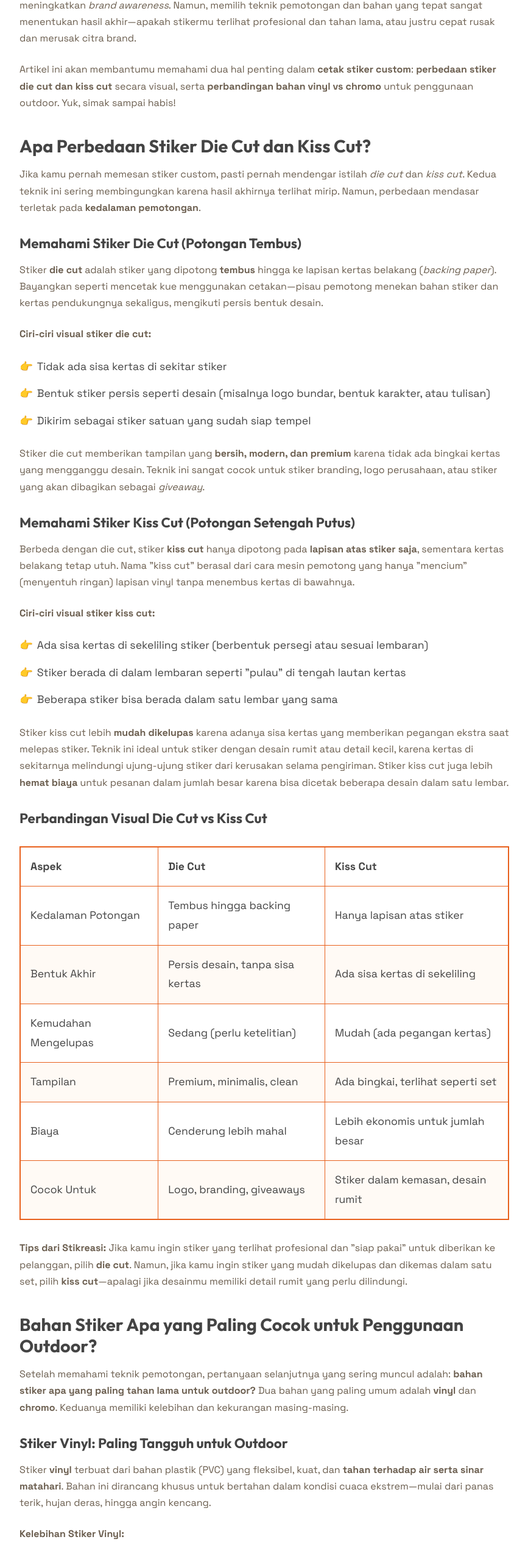
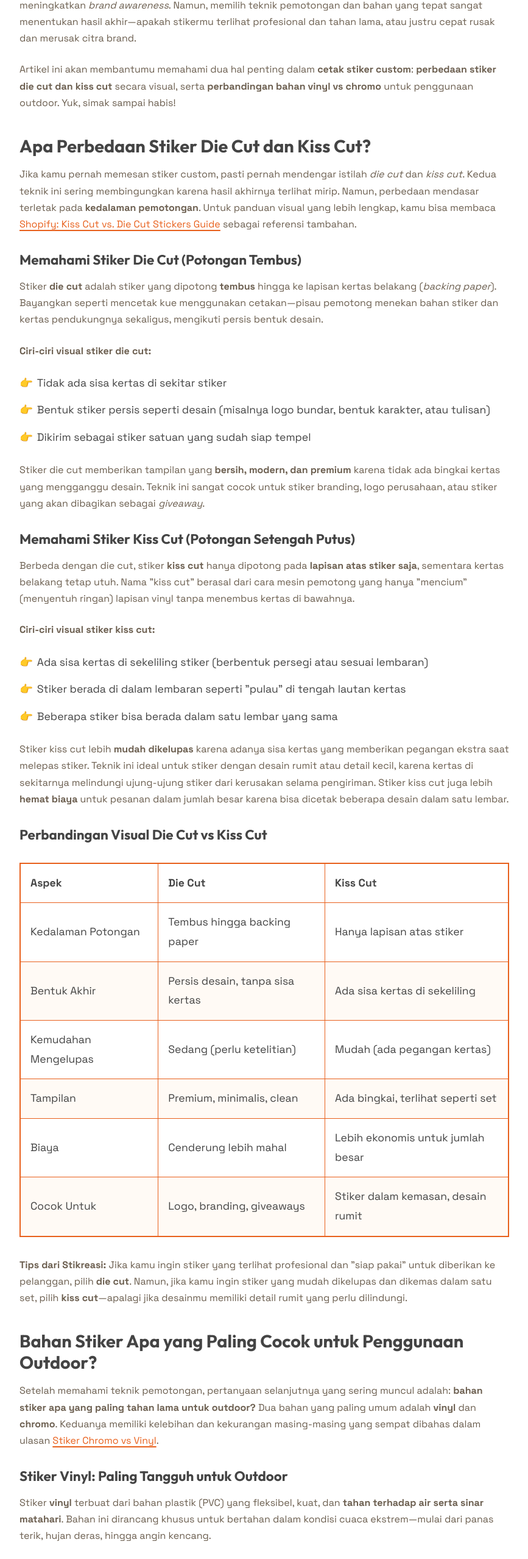
Before and after one commit to manutify/stikreasi, a Next.js app: page /artikel/perbedaan-stiker-die-cut-kiss-cut-vinyl-chromo in a window 1280 px wide. Shown: the part 956-3513 px from the top of the page at 61% size, without its empty margins (206-1073 px from the left). Built offline with nearby package versions, Linux system fonts and the light colour scheme.

Commit message:
Update Isi Artikel

```diff
--- a/src/data/articles.js
+++ b/src/data/articles.js
@@ -18,7 +18,7 @@ export const articles = [
 
 <h2>Apa Perbedaan Stiker Die Cut dan Kiss Cut?</h2>
 
-<p>Jika kamu pernah memesan stiker custom, pasti pernah mendengar istilah <em>die cut</em> dan <em>kiss cut</em>. Kedua teknik ini sering membingungkan karena hasil akhirnya terlihat mirip. Namun, perbedaan mendasar terletak pada <strong>kedalaman pemotongan</strong>.</p>
+<p>Jika kamu pernah memesan stiker custom, pasti pernah mendengar istilah <em>die cut</em> dan <em>kiss cut</em>. Kedua teknik ini sering membingungkan karena hasil akhirnya terlihat mirip. Namun, perbedaan mendasar terletak pada <strong>kedalaman pemotongan</strong>. Untuk panduan visual yang lebih lengkap, kamu bisa membaca <a href="https://www.shopify.com/blog/kiss-cut-vs-die-cut-stickers" target="_blank" rel="noopener noreferrer">Shopify: Kiss Cut vs. Die Cut Stickers Guide</a> sebagai referensi tambahan.</p>
 
 <h3>Memahami Stiker Die Cut (Potongan Tembus)</h3>
 
@@ -68,7 +68,7 @@ export const articles = [
 
 <h2>Bahan Stiker Apa yang Paling Cocok untuk Penggunaan Outdoor?</h2>
 
-<p>Setelah memahami teknik pemotongan, pertanyaan selanjutnya yang sering muncul adalah: <strong>bahan stiker apa yang paling tahan lama untuk outdoor?</strong> Dua bahan yang paling umum adalah <strong>vinyl</strong> dan <strong>chromo</strong>. Keduanya memiliki kelebihan dan kekurangan masing-masing.</p>
+<p>Setelah memahami teknik pemotongan, pertanyaan selanjutnya yang sering muncul adalah: <strong>bahan stiker apa yang paling tahan lama untuk outdoor?</strong> Dua bahan yang paling umum adalah <strong>vinyl</strong> dan <strong>chromo</strong>. Keduanya memiliki kelebihan dan kekurangan masing-masing yang sempat dibahas dalam ulasan <a href="https://bengkelprint.co.id/blog/stiker-chromo-vs-vinyl/" target="_blank" rel="noopener noreferrer">Stiker Chromo vs Vinyl</a>.</p>
 
 <h3>Stiker Vinyl: Paling Tangguh untuk Outdoor</h3>
 
```
